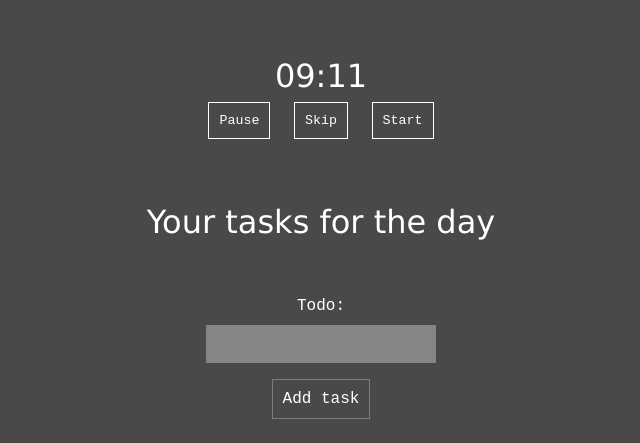
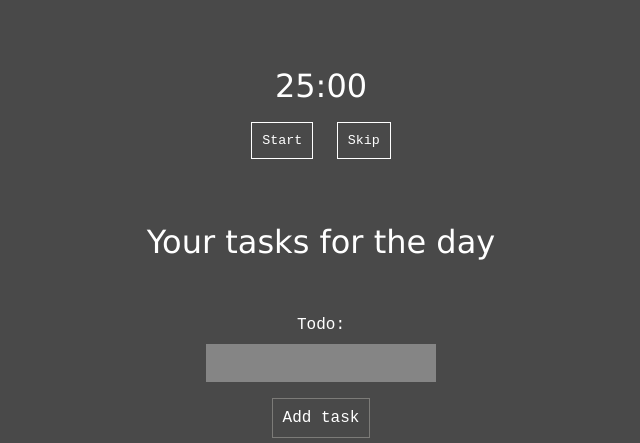
Before and after one commit to donnamagi/Pomodoro-app, a Flask app: page /todolist in a window 1280 px wide. Shown: the part 112-555 px from the top of the page, without its empty margins (319-959 px from the left). Run offline with Flask 2, Linux system fonts and the light colour scheme; the visitor is signed in with stand-in values (Sample User, id 1); data comes from the database, SQL or seed files in the repository; data that the repository does not hold is empty.

Commit message:
Restyling timer buttons

```diff
--- a/app/static/src/app.js
+++ b/app/static/src/app.js
@@ -1,10 +1,9 @@
 let counterDisplayElem = document.querySelector('.counter-display');
-let counterPauseElem = document.querySelector('.counter-pause');
 let counterSkipElem = document.querySelector('.counter-skip');
 let counterStartElem = document.querySelector('.counter-start');
 
-let counterMinute = 9;
-let counterSecond = 11;
+let counterMinute = 25;
+let counterSecond = 0;
 let isPaused = true;
 
 const fillZero=(n)=> ('00'+n).slice(-2);
@@ -14,18 +13,20 @@ function updateDisplay(){
     counterDisplayElem.innerHTML = fillZero(counterMinute) + ':' + fillZero(counterSecond);
 };
 
-counterPauseElem.addEventListener("click",()=>{
-    isPaused = true;
-    updateDisplay();
-});
-
 counterSkipElem.addEventListener("click",()=>{
     clearInterval(PomodoroCounter);
     updateDisplay();
 });
 
 counterStartElem.addEventListener("click", () => {
-    isPaused = false;
+    if (isPaused) {
+        isPaused = false;
+        counterStartElem.innerHTML = 'Pause';
+    } else {
+        isPaused = true;
+        counterStartElem.innerHTML = 'Start';
+    }
+    updateDisplay();
 })
 
 PomodoroCounter = setInterval(timer, 1000);
--- a/app/templates/todolist.html
+++ b/app/templates/todolist.html
@@ -1,10 +1,11 @@
 {% extends 'base.html' %} {% block content %}
 
 <div>
-    <h1 class="counter-display">00:00</h1>
-    <button class="counter-pause">Pause</button>
+    <div>
+        <h1 class="counter-display">00:00</h1>
+    </div>
+    <button class="counter-start">Start</button>
     <button class="counter-skip">Skip</button>
-    <button class="counter-start">Start</button>
 
     <script src="{{ url_for('static',filename='src/app.js') }}"></script>
 </div>
```
